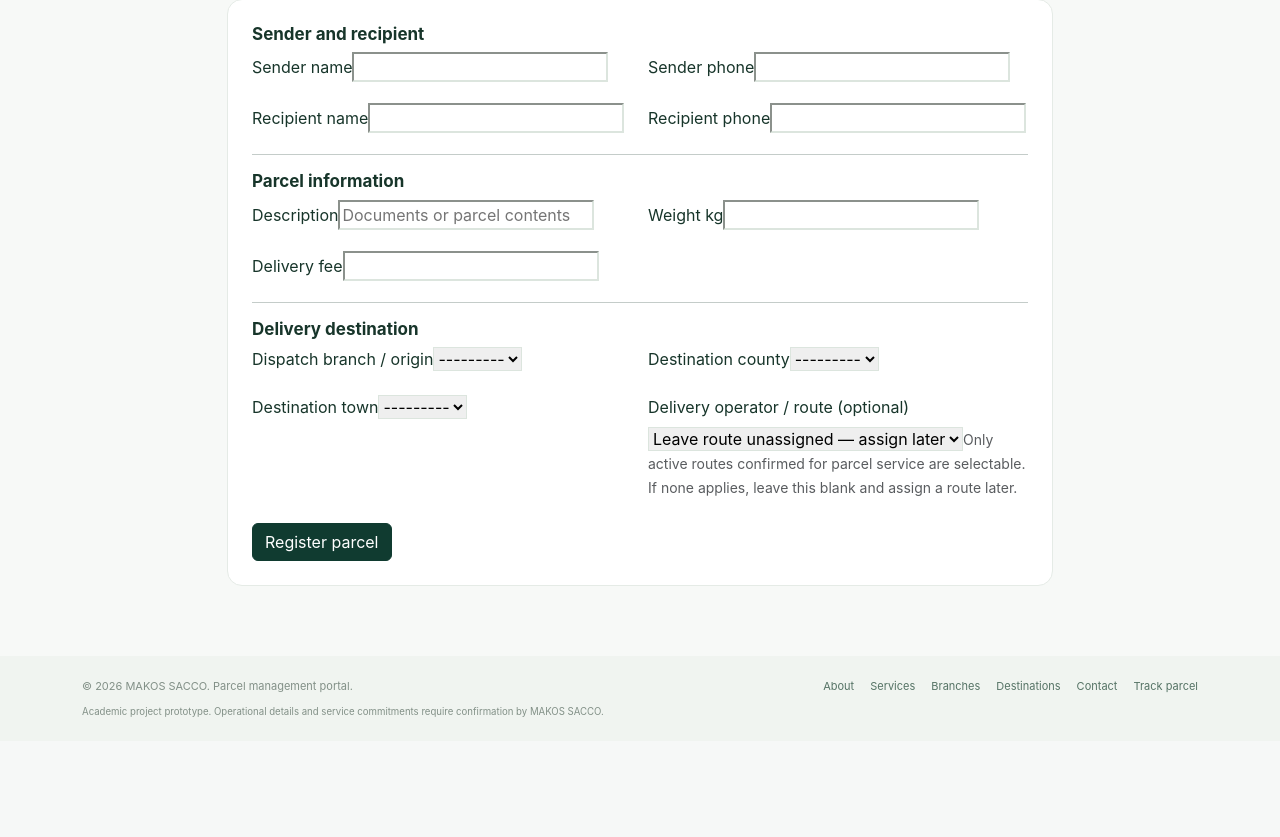
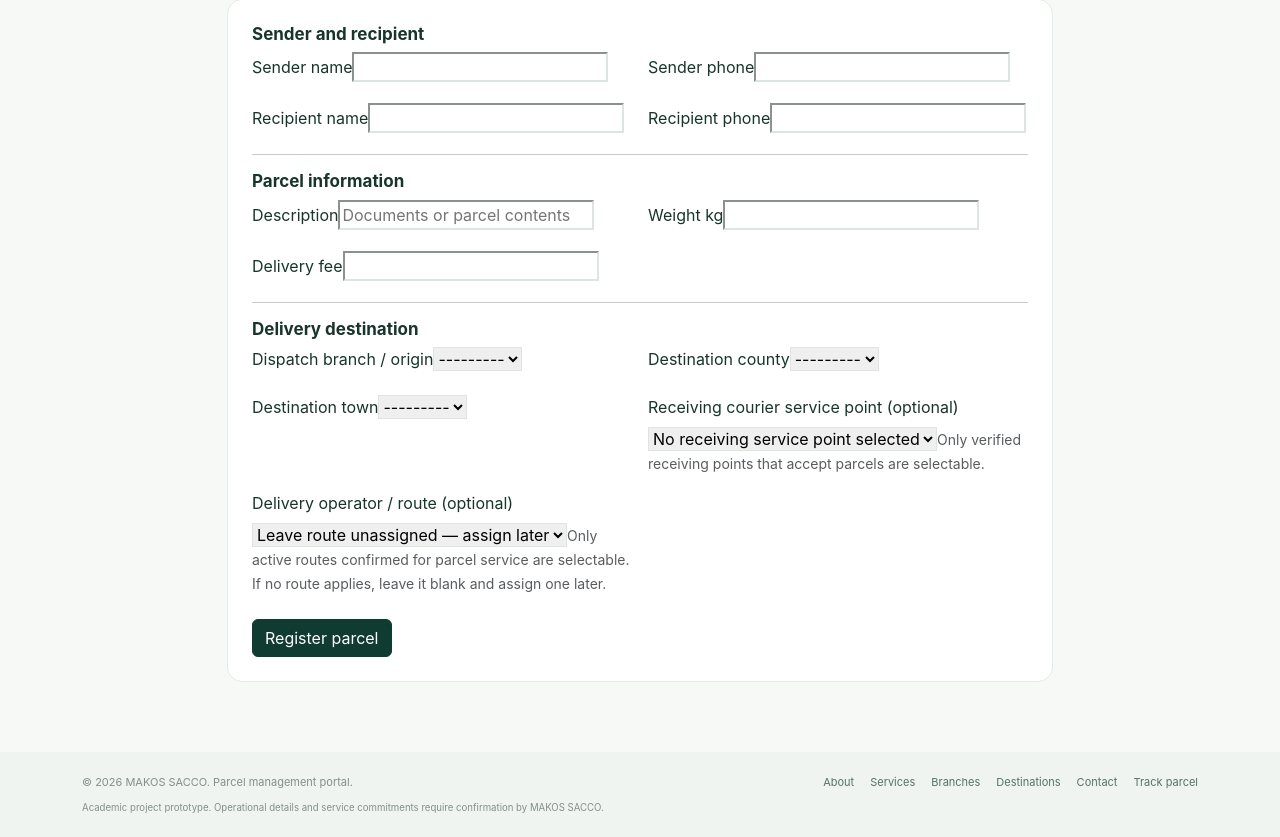
Before and after one commit to kasenge9/parcel-management-system, a Django app: page /parcels/new/ in a window 1280 px wide; the page is wider, and only the part inside the window is pictured. Shown: the part 308-1145 px from the top of that part. Before the commit the page ends 1025 px from the top of that part, so only its background shows below. Run offline with Django 5.2, Linux system fonts and the light colour scheme; the visitor is signed in with stand-in values (Sample User, id 1); data that the repository does not hold is empty.

Commit message:
Filter receiving courier outlets by destination town

```diff
--- a/templates/operations/parcel_form.html
+++ b/templates/operations/parcel_form.html
@@ -29,7 +29,8 @@
       <div class="col-md-6"><label class="form-label" for="{{ form.origin.id_for_label }}">Dispatch branch / origin</label>{{ form.origin }}{% for error in form.origin.errors %}<div class="text-danger small">{{ error }}</div>{% endfor %}</div>
       <div class="col-md-6"><label class="form-label" for="{{ form.destination_county.id_for_label }}">Destination county</label>{{ form.destination_county }}{% for error in form.destination_county.errors %}<div class="text-danger small">{{ error }}</div>{% endfor %}</div>
       <div class="col-md-6"><label class="form-label" for="{{ form.destination_town.id_for_label }}">Destination town</label>{{ form.destination_town }}{% for error in form.destination_town.errors %}<div class="text-danger small">{{ error }}</div>{% endfor %}</div>
-      <div class="col-md-6"><label class="form-label" for="{{ form.operator_route.id_for_label }}">Delivery operator / route (optional)</label>{{ form.operator_route }}{% for error in form.operator_route.errors %}<div class="text-danger small">{{ error }}</div>{% endfor %}<small class="text-muted">Only active routes confirmed for parcel service are selectable. If none applies, leave this blank and assign a route later.</small></div>
+      <div class="col-md-6"><label class="form-label" for="{{ form.operator_service_point.id_for_label }}">Receiving courier service point (optional)</label>{{ form.operator_service_point }}{% for error in form.operator_service_point.errors %}<div class="text-danger small">{{ error }}</div>{% endfor %}<small class="text-muted">Only verified receiving points that accept parcels are selectable.</small></div>
+      <div class="col-md-6"><label class="form-label" for="{{ form.operator_route.id_for_label }}">Delivery operator / route (optional)</label>{{ form.operator_route }}{% for error in form.operator_route.errors %}<div class="text-danger small">{{ error }}</div>{% endfor %}<small class="text-muted">Only active routes confirmed for parcel service are selectable. If no route applies, leave it blank and assign one later.</small></div>
     </div>
     <button class="btn btn-dark mt-4">Register parcel</button>
   </form>
@@ -37,6 +38,7 @@
 {{ town_county_map|json_script:"town-county-map" }}
 {{ branch_town_map|json_script:"branch-town-map" }}
 {{ route_map|json_script:"route-map" }}
+{{ service_point_map|json_script:"service-point-map" }}
 <script>
 (function () {
   const county = document.getElementById("id_destination_county");
@@ -44,12 +46,15 @@
   const mappingNode = document.getElementById("town-county-map");
   const branchNode = document.getElementById("branch-town-map");
   const routeNode = document.getElementById("route-map");
+  const servicePointNode = document.getElementById("service-point-map");
   const origin = document.getElementById("id_origin");
   const route = document.getElementById("id_operator_route");
-  if (!county || !town || !mappingNode || !branchNode || !routeNode || !origin || !route) return;
+  const servicePoint = document.getElementById("id_operator_service_point");
+  if (!county || !town || !mappingNode || !branchNode || !routeNode || !servicePointNode || !origin || !route || !servicePoint) return;
   const townCounty = JSON.parse(mappingNode.textContent);
   const branchTown = JSON.parse(branchNode.textContent);
   const routeMap = JSON.parse(routeNode.textContent);
+  const servicePointMap = JSON.parse(servicePointNode.textContent);
   function filterTowns(clearInvalid) {
     const selectedCounty = county.value;
     Array.from(town.options).forEach(function (option) {
@@ -71,11 +76,21 @@
       if (!visible && option.selected && clearInvalid) route.value = "";
     });
   }
-  county.addEventListener("change", function () { filterTowns(true); filterRoutes(true); });
-  town.addEventListener("change", function () { filterRoutes(true); });
+  function filterServicePoints(clearInvalid) {
+    const destinationTown = town.value;
+    Array.from(servicePoint.options).forEach(function (option) {
+      if (!option.value) return;
+      const visible = !!destinationTown && servicePointMap[option.value] === destinationTown;
+      option.hidden = !visible;
+      if (!visible && option.selected && clearInvalid) servicePoint.value = "";
+    });
+  }
+  county.addEventListener("change", function () { filterTowns(true); filterRoutes(true); filterServicePoints(true); });
+  town.addEventListener("change", function () { filterRoutes(true); filterServicePoints(true); });
   origin.addEventListener("change", function () { filterRoutes(true); });
   filterTowns(false);
   filterRoutes(false);
+  filterServicePoints(false);
 })();
 </script>
 {% endblock %}
```
